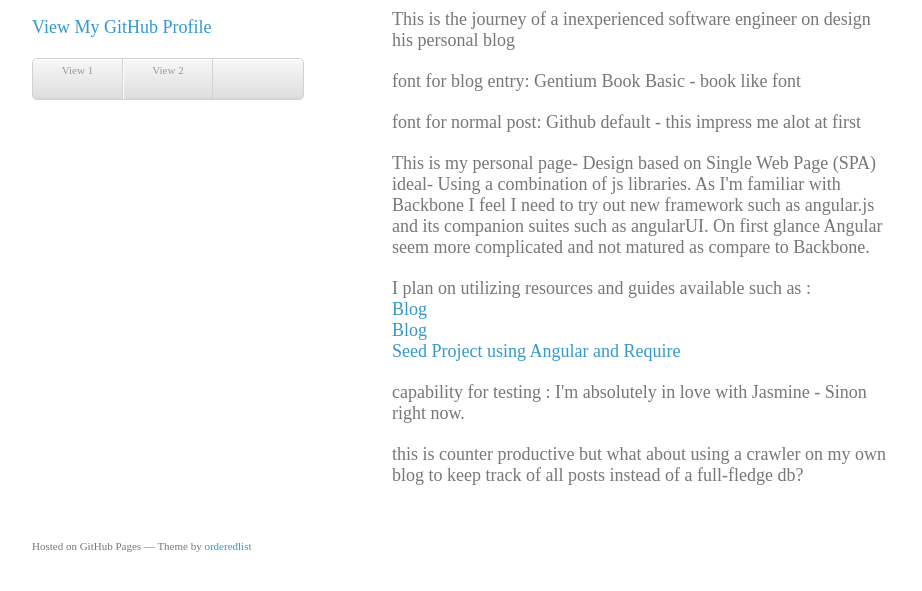
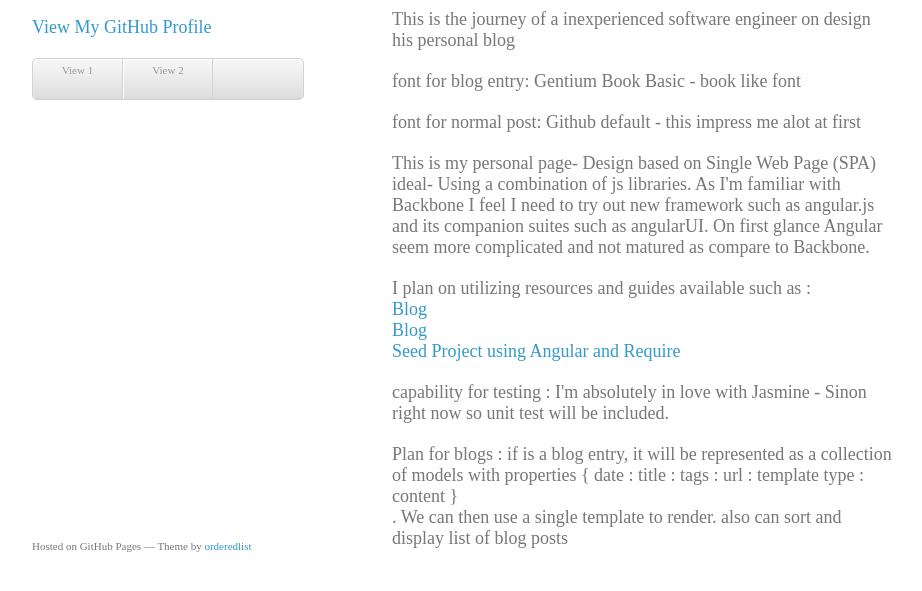
Before and after one commit to iwatobes/iwatobes.github.io, a plain HTML site: page index.html in a window 1280 px wide. Shown: the part 175-766 px from the top of the page, without its empty margins (178-1100 px from the left). Drawn offline with Linux system fonts and the light colour scheme.

Commit message:
Final Update for design post.

```diff
--- a/index.html
+++ b/index.html
@@ -13,7 +13,7 @@
     <![endif]-->
   </head>
 	<body >
-		<div ng-view></div>
+
 		<div class="wrapper">
       <header>
         <h1>Nguyen Viet Thinh</h1>
@@ -21,10 +21,13 @@
 
 
         <p class="view"><a href="https://github.com/iwatobes">View My GitHub Profile</a></p>
+		<p>
 			<ul class="menu">
 			<li><a href="#/view1">View 1</a></li>
 			<li><a href="#/view2">View 2</a></li>
-		</ul>
+			</ul>
+			<div ng-view></div>
+		</p>
 
       </header>
       <section>
@@ -41,10 +44,9 @@
 		<a href="http://blog.artlogic.com/2013/05/02/ive-been-doing-it-wrong-part-1-of-3/" > Blog</a>
 		<br/>
 		<a href="https://github.com/tnajdek/angular-requirejs-seed" > Seed Project using Angular and Require</a>
-
 		</p>
-		<p>capability for testing : I'm absolutely in love with Jasmine - Sinon right now. </p>
-		<p>this is counter productive but what about using a crawler on my own blog to keep track of all posts instead of a full-fledge db?</p>
+		<p>capability for testing : I'm absolutely in love with Jasmine - Sinon right now so unit test will be included. </p>
+		<p>Plan for blogs : if is a blog entry, it will be represented as a collection of models with properties { date : title : tags : url : template type : content }<br/>. We can then use a single template to render. also can sort and display list of blog posts</p>
 			  </section>
 			  <footer>
 				<p><small>Hosted on GitHub Pages &mdash; Theme by <a href="https://github.com/orderedlist">orderedlist</a></small></p>
```
Also changed, not shown: package.json (deleted, +0 -31 lines).
